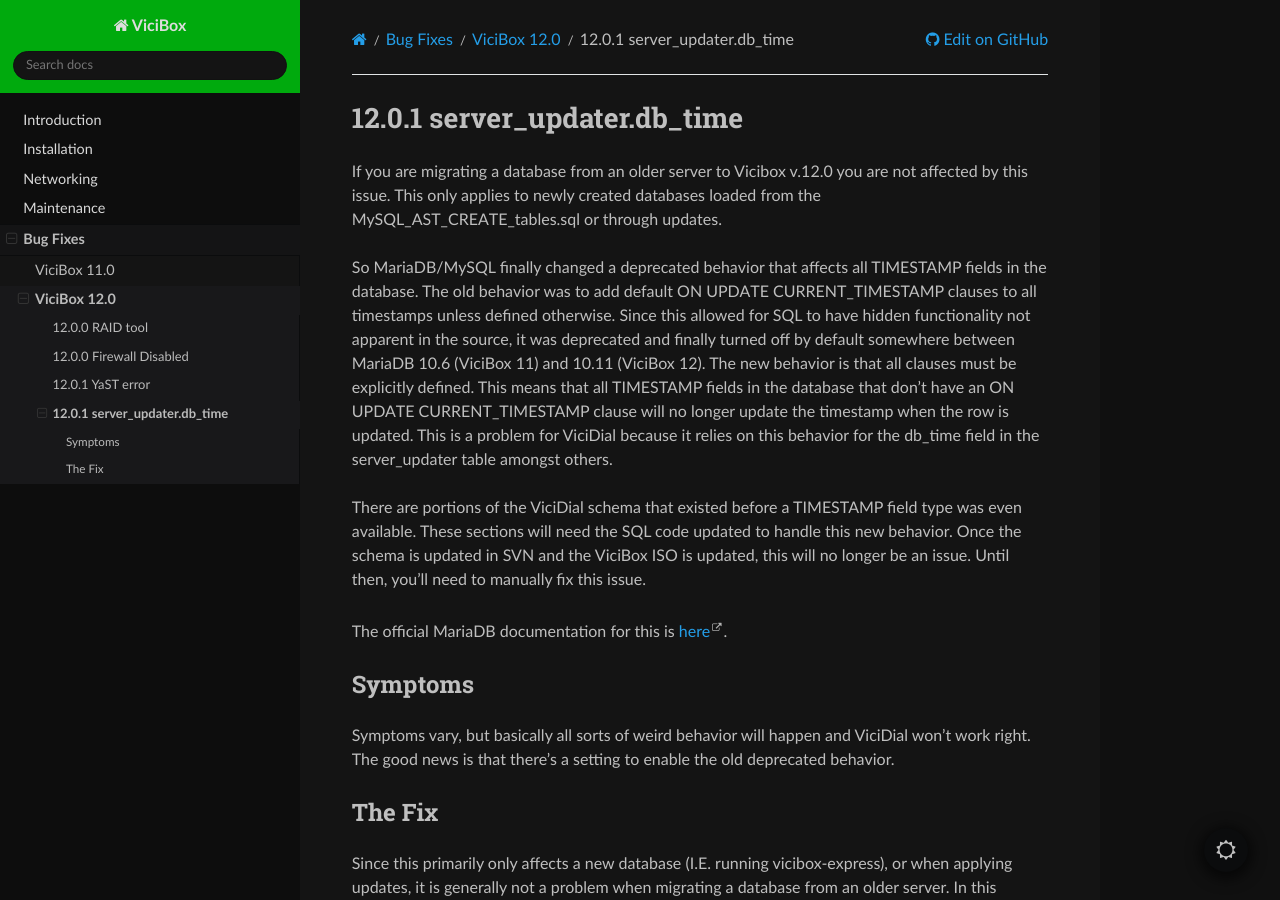
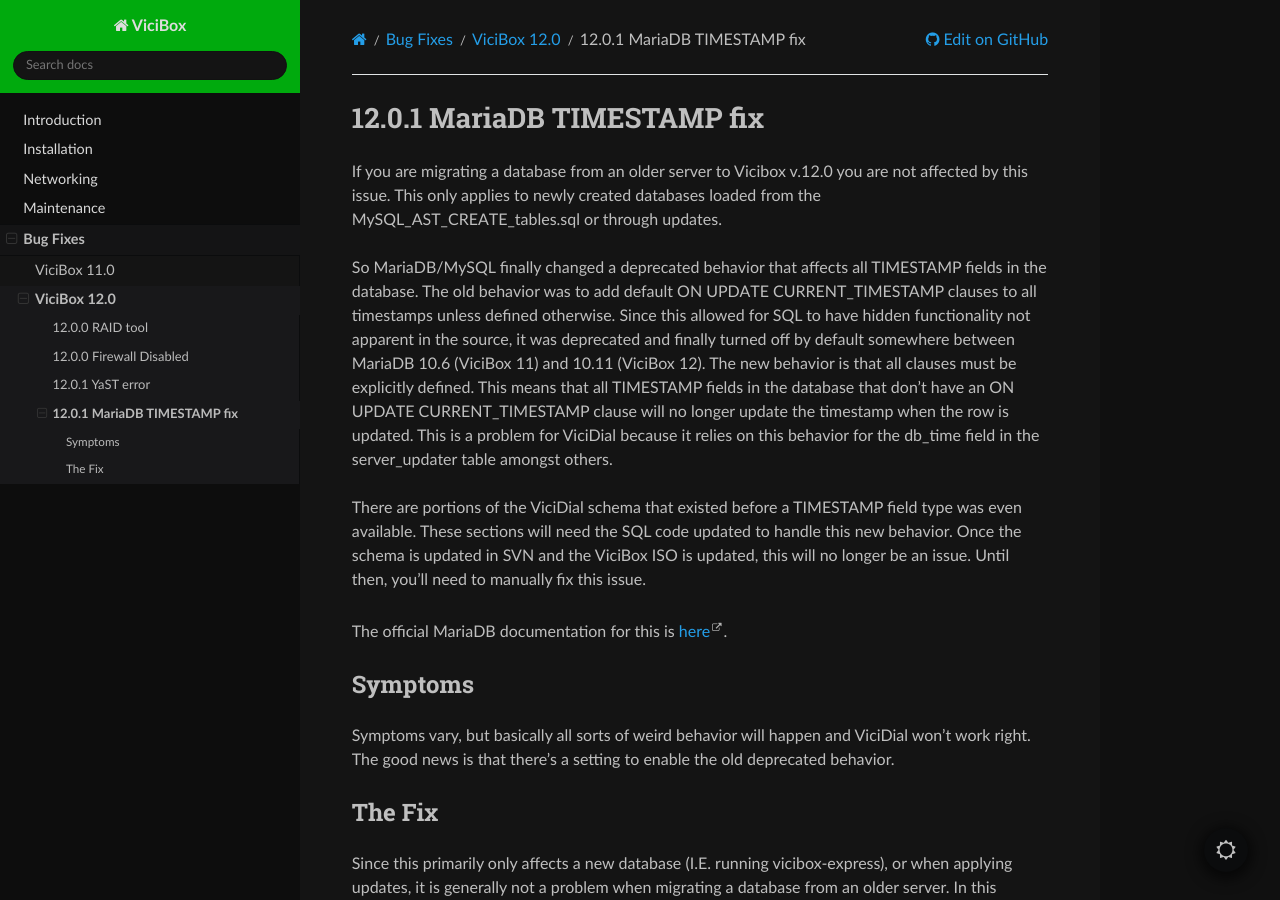
Before and after one commit to jamesvici/vicibox, a Sphinx documentation site: the page built from docs/source/bugfix/bugfix1201-2.rst, in a window 1280 px wide and 900 px high. Built offline with Sphinx 7.4.7 and the Read the Docs theme 3.1.0, drawn with Linux system fonts in a browser that asks for light colours.

Commit message:
Wrong bugfix title

```diff
--- a/docs/source/bugfix/bugfix1201-2.rst
+++ b/docs/source/bugfix/bugfix1201-2.rst
@@ -1,6 +1,6 @@
-=============================
-12.0.1 server_updater.db_time
-=============================
+============================
+12.0.1 MariaDB TIMESTAMP fix
+============================
 
 If you are migrating a database from an older server to Vicibox v.12.0 you are not affected by this issue. This only applies to newly created databases loaded from the MySQL_AST_CREATE_tables.sql or through updates.
 
```
